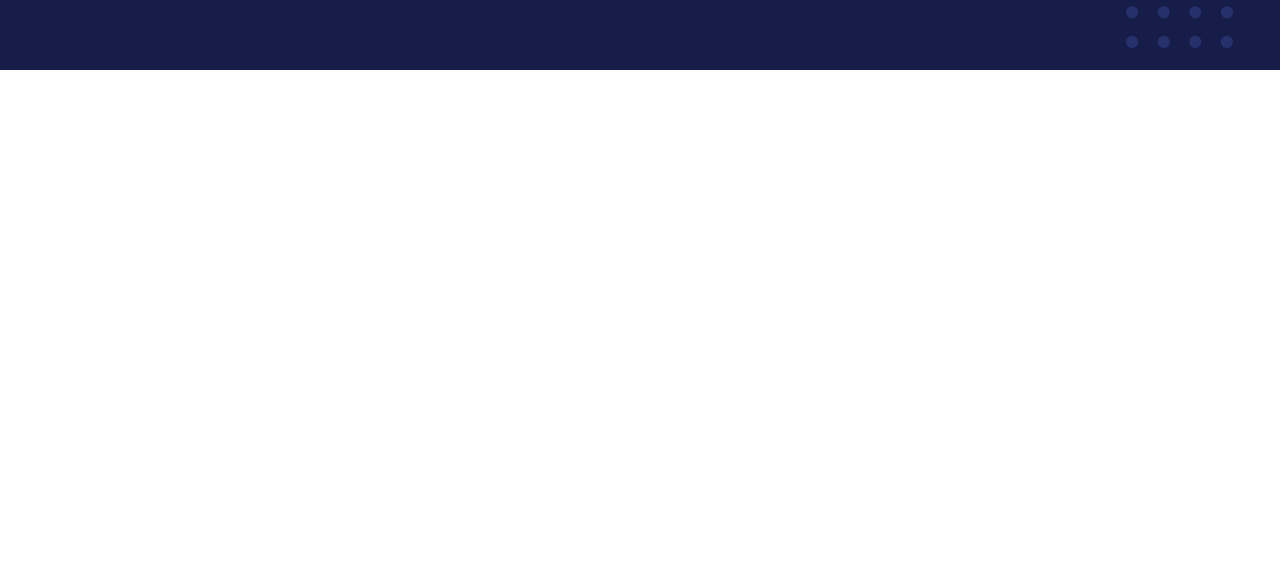
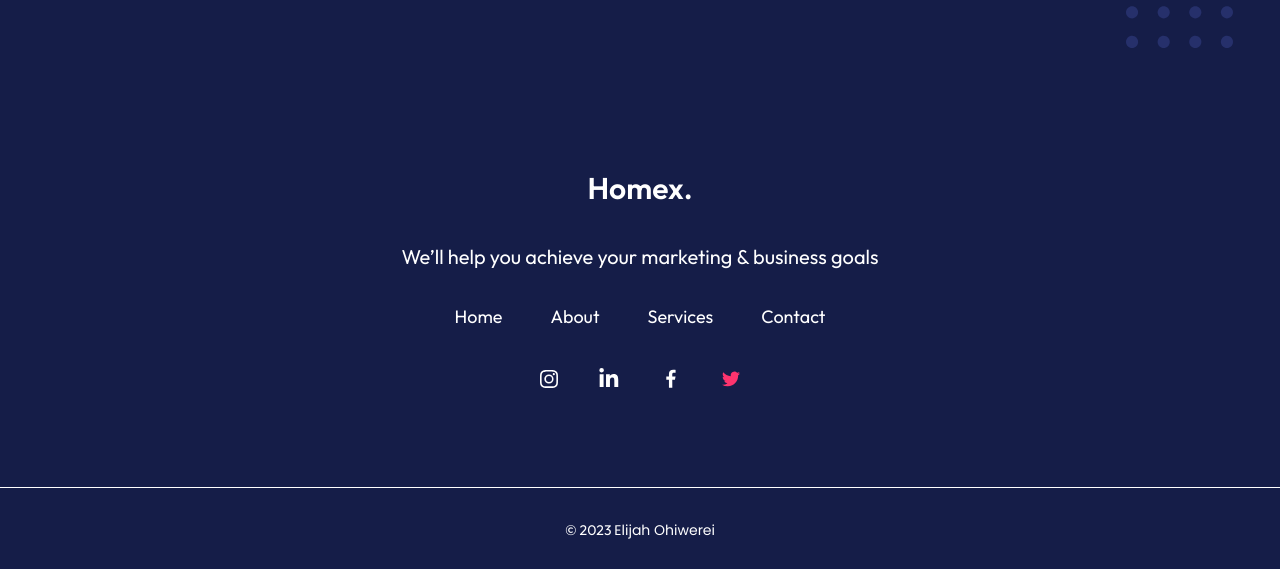
Before and after one commit to Thenextgen1/Frontend_Development, a Next.js app in the folder Landing_Pages/project-starter/: page / in a window 1280 px wide. Shown: the part 584-1153 px from the top of the page. Before the commit the page ends 800 px from the top, so only its background shows below. Built offline with nearby package versions, Linux system fonts and the light colour scheme.

Commit message:
built footer

```diff
--- a/Landing_Pages/project-starter/src/components/Footer.tsx
+++ b/Landing_Pages/project-starter/src/components/Footer.tsx
@@ -1,9 +1,49 @@
-import React from "react";
+import { BsInstagram } from "react-icons/bs";
+import { GrFacebookOption } from "react-icons/gr";
+import { FaLinkedinIn } from "react-icons/fa";
+import { SiTwitter } from "react-icons/si";
 
 const Footer = () => {
   return (
-    <footer>
-      <section></section>
+    <footer className="bg-[#151D48] pt-24">
+      <h1 className="font-semibold text-[30px] text-center font-Outfit text-white">
+        Homex.
+      </h1>
+      <p className="text-xl text-center text-white py-8">
+        We’ll help you achieve your marketing & business goals
+      </p>
+      <ul className="text-lg text-white flex-wrap flex justify-center items-center ">
+        <li className="mx-6">Home</li>
+        <li className="mx-6">About</li>
+        <li className="mx-6">Services</li>
+        <li className="mx-6">Contact</li>
+      </ul>
+      <ul className="text-lg text-white flex justify-center items-center my-8 ">
+        <li className="mx-5">
+          <BsInstagram />
+        </li>
+        <li className="mx-5">
+          <FaLinkedinIn size="1.2em" />
+        </li>
+        <li className="mx-5">
+          <GrFacebookOption size="1.2em" />
+        </li>
+
+        <li className="mx-5">
+          <SiTwitter color="#FD346E" />
+        </li>
+      </ul>
+      <p className="mt-24 py-8 ont-Poppins text-sm text-center text-white border-solid border-white border-t-[1px]">
+        &copy; 2023{" "}
+        <a
+          href="https://elijahohiwerei.netlify.app/"
+          rel="noreferrer"
+          target="_blank"
+          className="font-Poppins text-sm text-center text-white"
+        >
+          Elijah Ohiwerei
+        </a>
+      </p>
     </footer>
   );
 };
```
